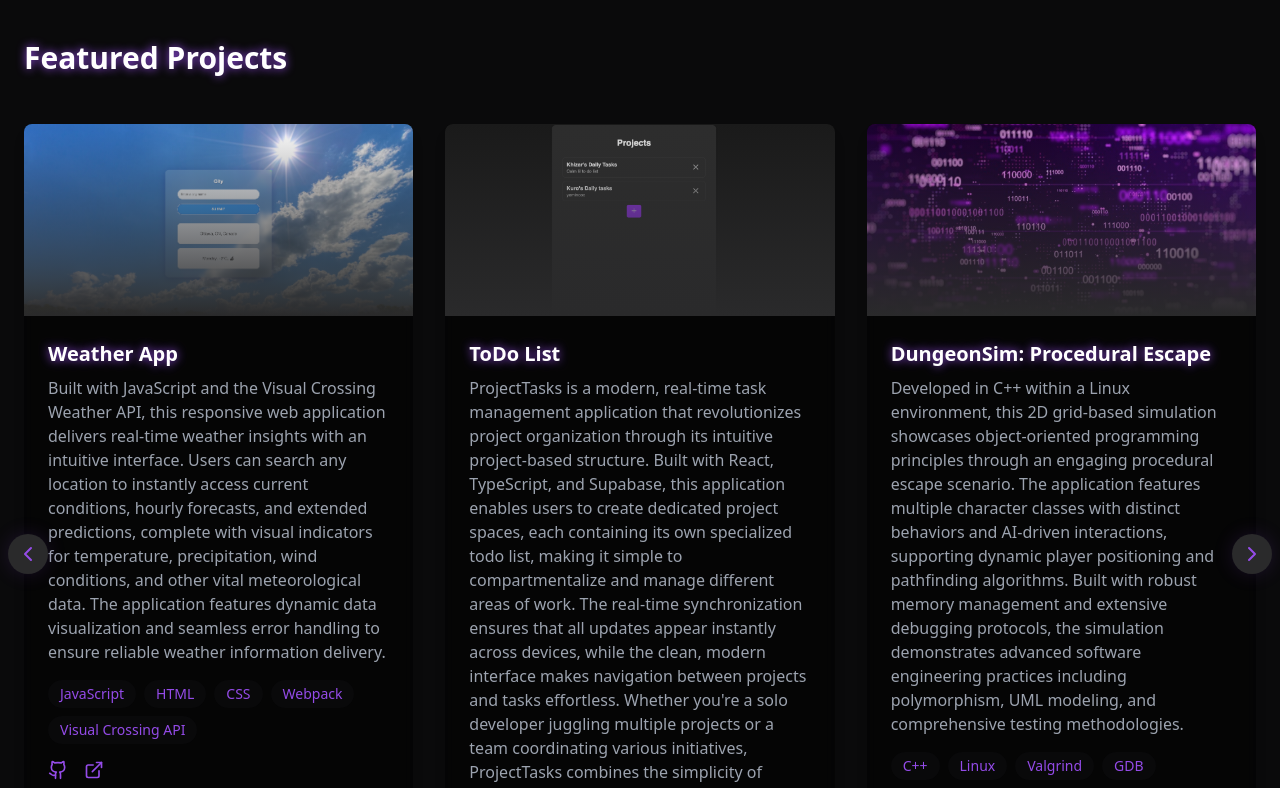
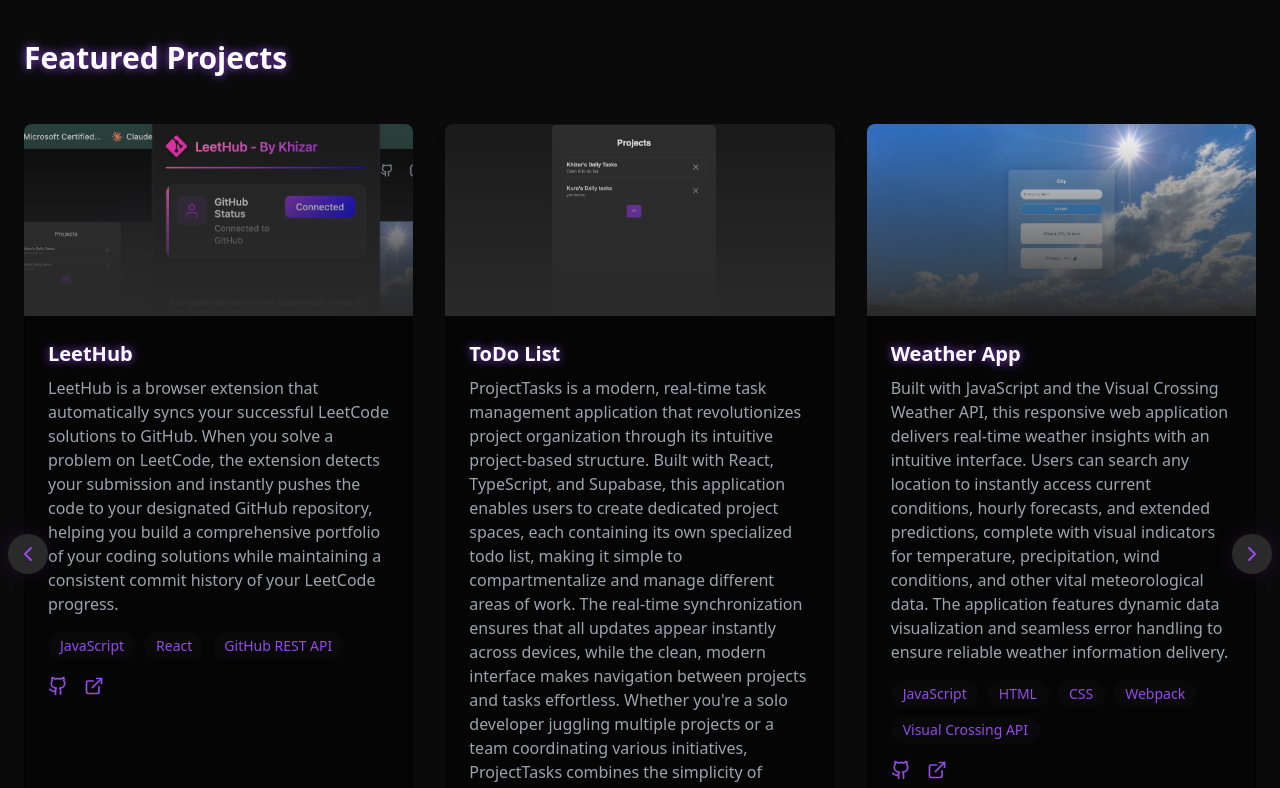
Before and after one commit to khizarrm/my-portfolio, a React (Vite) app: page / in a window 1280 px wide. Shown: the part 840-1628 px from the top of the page. Built offline with nearby package versions, Linux system fonts and the light colour scheme.

Commit message:
Updated resume, added LeetHub

```diff
--- a/src/components/Projects.tsx
+++ b/src/components/Projects.tsx
@@ -7,8 +7,26 @@ import Calculator from '../images/calculator.png'
 import Portfolio from '../images/portfolio.png'
 import Default from '../images/default.jpg'
 import ToDoList from '../images/todolist.png'
+import LeetHub from '../images/leethub.png'
 
 const projects = [
+  {
+    title: 'LeetHub',
+    image: LeetHub,
+    description: "LeetHub is a browser extension that automatically syncs your successful LeetCode solutions to GitHub. When you solve a problem on LeetCode, the extension detects your submission and instantly pushes the code to your designated GitHub repository, helping you build a comprehensive portfolio of your coding solutions while maintaining a consistent commit history of your LeetCode progress.",
+    tags: ['JavaScript', 'React', 'GitHub REST API'],
+    github: 'https://github.com/khizarrm/LeetHub',
+    demo: 'https://github.com/khizarrm/LeetHub'
+  },
+
+  {
+    title: 'ToDo List',
+    description: "ProjectTasks is a modern, real-time task management application that revolutionizes project organization through its intuitive project-based structure. Built with React, TypeScript, and Supabase, this application enables users to create dedicated project spaces, each containing its own specialized todo list, making it simple to compartmentalize and manage different areas of work. The real-time synchronization ensures that all updates appear instantly across devices, while the clean, modern interface makes navigation between projects and tasks effortless. Whether you're a solo developer juggling multiple projects or a team coordinating various initiatives, ProjectTasks combines the simplicity of traditional todo lists with the power of project-based organization, all wrapped in a type-safe, reliable platform that keeps your work organized and accessible.",
+    image: ToDoList,
+    tags: ['Typescript', 'React', 'Supabase'],
+    github: 'https://github.com/khizarrm/React-ToDoList',
+    demo: 'https://khizars-todolist.netlify.app'
+  },
   {
     title: 'Weather App',
     description: "Built with JavaScript and the Visual Crossing Weather API, this responsive web application delivers real-time weather insights with an intuitive interface. Users can search any location to instantly access current conditions, hourly forecasts, and extended predictions, complete with visual indicators for temperature, precipitation, wind conditions, and other vital meteorological data. The application features dynamic data visualization and seamless error handling to ensure reliable weather information delivery.",
@@ -16,14 +34,6 @@ const projects = [
     tags: ['JavaScript', 'HTML', 'CSS', 'Webpack', 'Visual Crossing API'],
     github: 'https://github.com/khizarrm/JS-WeatherApp',
     demo : "https://khizarrm.github.io/JS-WeatherApp/"
-  },
-  {
-    title: 'ToDo List',
-    description: "ProjectTasks is a modern, real-time task management application that revolutionizes project organization through its intuitive project-based structure. Built with React, TypeScript, and Supabase, this application enables users to create dedicated project spaces, each containing its own specialized todo list, making it simple to compartmentalize and manage different areas of work. The real-time synchronization ensures that all updates appear instantly across devices, while the clean, modern interface makes navigation between projects and tasks effortless. Whether you're a solo developer juggling multiple projects or a team coordinating various initiatives, ProjectTasks combines the simplicity of traditional todo lists with the power of project-based organization, all wrapped in a type-safe, reliable platform that keeps your work organized and accessible.",
-    image: ToDoList,
-    tags: ['Typescript', 'React', 'Supabase'],
-    github: 'https://github.com/khizarrm/React-ToDoList',
-    demo: 'https://khizars-todolist.netlify.app'
   },
   {
     title: 'DungeonSim: Procedural Escape',
@@ -96,14 +106,14 @@ export default function Projects() {
     <section id="projects" className="py-20 relative overflow-hidden">
 
       <div className="container mx-auto px-6">
-        <motion.h2
+        <motion.h1
           className="text-3xl font-bold text-white mb-12 text-glow"
           initial={{ opacity: 0, y: 20 }}
           whileInView={{ opacity: 1, y: 0 }}
           viewport={{ once: true }}
         >
           Featured Projects
-        </motion.h2>
+        </motion.h1>
 
         <div className="relative">
           <motion.div
```
Also changed, not shown: src/images/leethub.png (added), 1 other file (tests, documents, lock files or other folders).
